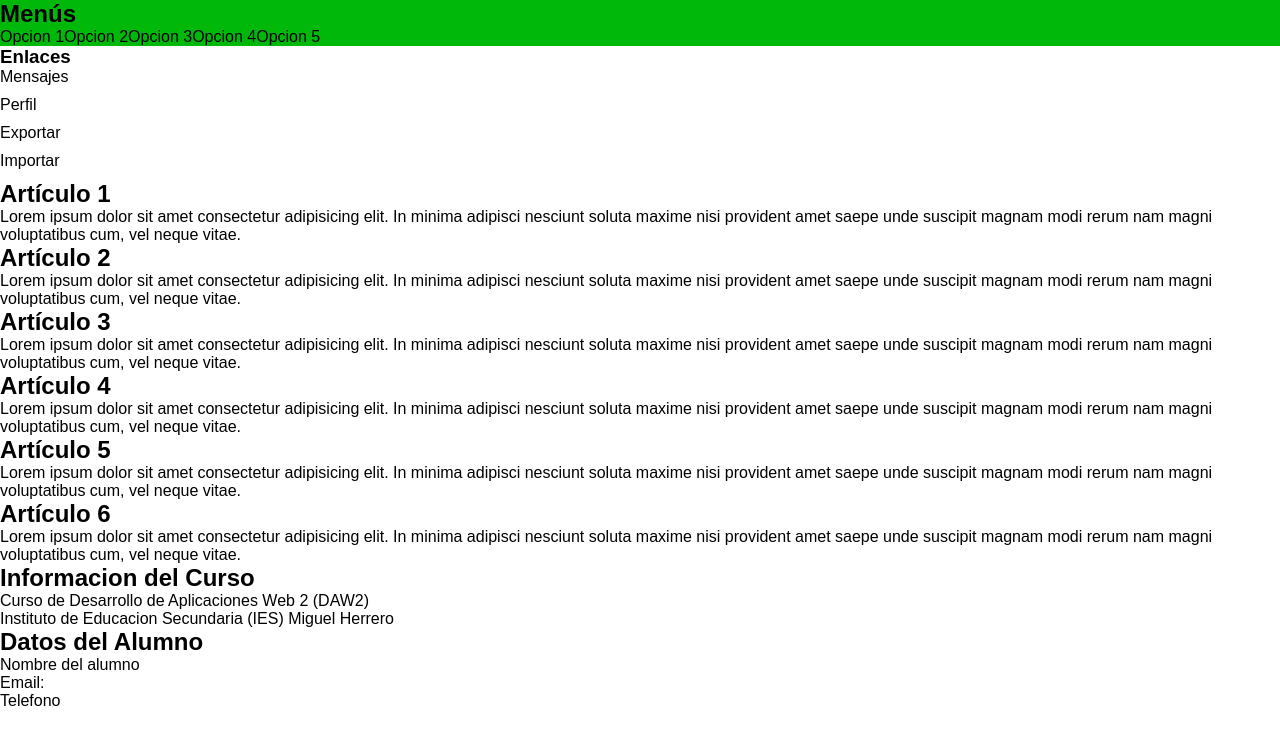
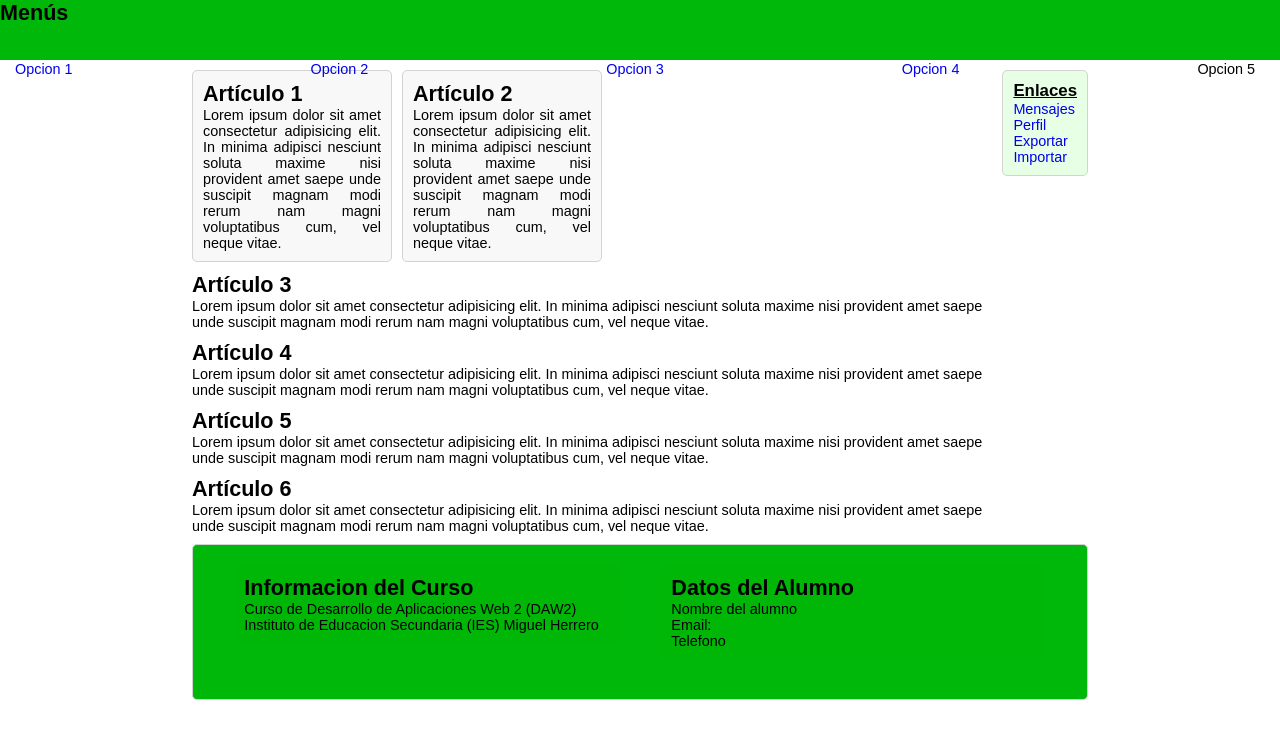
Before and after one commit to s0y3lsa/DIW, a plain HTML site: page UND2/Hoja07_FlexboxMediaQueris/index.html in a window 1280 px wide. Drawn offline with Linux system fonts and the light colour scheme.

Commit message:
pagina verde

```diff
--- a/UND2/Hoja07_FlexboxMediaQueris/index.html
+++ b/UND2/Hoja07_FlexboxMediaQueris/index.html
@@ -8,67 +8,79 @@
 </head>
 <body>
 
-    <header>
+    <header class="cabecera">
+        <div>
             <h2>Menús</h2>
-            <nav>
+        </div>
+
+            <nav id="menuNav">
                 <ul>
-                    <li>Opcion 1</li>
-                    <li>Opcion 2</li>
-                    <li>Opcion 3</li>
-                    <li>Opcion 4</li>
+                    <li><a href="#">Opcion 1 </a>
+                            <ul class="submenu">
+                                <li><a href="#">Submenu 1</a></li>
+                                <li><a href="#">Submenu 2</a></li>
+                                <li><a href="#">Submenu 3</a></li>
+                            </ul>
+                    </li>
+                    <li><a href="#">Opcion 2</a></li>
+                    <li><a href="#">Opcion 3</a></li>
+                    <li><a href="#">Opcion 4</a></li>
                     <li>Opcion 5</li>
                 </ul>
             </nav>
+
     </header>
 
 
     <main>
-        <aside class="menu-lateral">
-            <h3>Enlaces</h3>
-            <ul>
-                <li>Mensajes</li>
-                <li>Perfil</li>
-                <li>Exportar</li>
-                <li>Importar</li>
-            </ul>
-        </aside>
-        <section class="contenedor-principal">
-
-            <article class="articulo-1">
+        <section id="contenedor-principal">
+            <article>
                 <h2>Artículo 1</h2>
-                <p>Lorem ipsum dolor sit amet consectetur adipisicing elit. In minima adipisci nesciunt soluta maxime nisi provident amet saepe unde suscipit magnam modi rerum nam magni voluptatibus cum, vel neque vitae.</p>
+                <p>Lorem ipsum dolor sit amet consectetur adipisicing elit. In minima adipisci
+                    nesciunt soluta maxime nisi provident amet saepe unde suscipit magnam modi
+                    rerum nam magni voluptatibus cum, vel neque vitae.</p>
             </article>
 
-            <article class="articulo-2">
+            <article>
                 <h2>Artículo 2</h2>
                 <p>Lorem ipsum dolor sit amet consectetur adipisicing elit. In minima adipisci nesciunt soluta maxime nisi provident amet saepe unde suscipit magnam modi rerum nam magni voluptatibus cum, vel neque vitae.</p>
             </article>
 
-            <artcile class="articulo-3">
+            <artcile>
                 <h2>Artículo 3</h2>
                 <p>Lorem ipsum dolor sit amet consectetur adipisicing elit. In minima adipisci nesciunt soluta maxime nisi provident amet saepe unde suscipit magnam modi rerum nam magni voluptatibus cum, vel neque vitae.</p>
             </artcile>
 
-
-            <artcile class="articulo-4">
+            <artcile>
                 <h2>Artículo 4</h2>
                 <p>Lorem ipsum dolor sit amet consectetur adipisicing elit. In minima adipisci nesciunt soluta maxime nisi provident amet saepe unde suscipit magnam modi rerum nam magni voluptatibus cum, vel neque vitae.</p>
             </artcile>
 
-            <artcile class="articulo-5">
+            <artcile>
                 <h2>Artículo 5</h2>
                 <p>Lorem ipsum dolor sit amet consectetur adipisicing elit. In minima adipisci nesciunt soluta maxime nisi provident amet saepe unde suscipit magnam modi rerum nam magni voluptatibus cum, vel neque vitae.</p>
             </artcile>
 
-            <artcile class="articulo-6">
+            <artcile>
                 <h2>Artículo 6</h2>
                 <p>Lorem ipsum dolor sit amet consectetur adipisicing elit. In minima adipisci nesciunt soluta maxime nisi provident amet saepe unde suscipit magnam modi rerum nam magni voluptatibus cum, vel neque vitae.</p>
             </artcile>
 
         </section>
+
+        <aside class="menu-lateral">
+            <h3>Enlaces</h3>
+            <ul>
+                <li><a href="#">Mensajes</a></li>
+                <li><a href="#">Perfil</a></li>
+                <li><a href="#">Exportar</a></li>
+                <li><a href="#">Importar</a></li>
+            </ul>
+        </aside>
     </main>
 
     <footer>
+
         <section class="caja-1">
             <h2>Informacion del Curso</h2>
             <p>Curso de Desarrollo de Aplicaciones Web 2 (DAW2)</p>
--- a/UND2/Hoja07_FlexboxMediaQueris/style.css
+++ b/UND2/Hoja07_FlexboxMediaQueris/style.css
@@ -1,42 +1,133 @@
 *{
-    font-family: Arial, sans-serif;
     margin: 0;
     padding: 0;
-    box-sizing: border-box;
+    box-sizing: border-box; /*no se sumen al tamaño el margin y el padding*/
+
+}
+html{
+    font-family: Arial, sans-serif;
+    font-size:0.9em;
+    --green-50: #e7ffe4;
 }
 
-
-header{
+header  {
     background-color: #00b809;
+    height: 60px;
+}
+header .cabecera>div{
+    margin:0 15%;
+    background-color: #00b809;
+    display: flex;
+    justify-content: space-between;
+    height: 100%;
+    border-radius: 0 0 5px 5px;
+    align-items: flex-end;
+}
+nav  a{
+    text-decoration: none;
 }
 
-/*menu encabezado*/
-header nav{
+nav ul{
+    list-style-type: none; /*quitar los puntos*/
+    margin-top:30px;
+    margin-right: 0px;
+    margin-bottom: 6px;
+    display: flex;
+    justify-content: space-between;
 
 }
-
-header nav ul{
-    list-style: none; /*quitar los puntos*/
-    display: flex;
-    text-align: right;
+nav li{
+    padding: 5px;
+}
+nav ul li:hover{
+    outline-style: solid;
+    outline-width: 1px;
+    background-color: #00ff00;
+    border-radius: 5px;
+    color:#00b809;
+}
+main{
+    margin:10px 15%;
+    display:flex;
+    flex-direction: row;
 }
 
-.menu-lateral{
+aside{
+    background-color: #e7ffe4;
+    padding: 10px;
+    border: 1px solid lightgrey;
+    border-radius: 5px;
+    align-self: flex-start; /*se alinea el aside solo, lo deja arriba del contenedor*/
+    margin-left: 5px;
+}
+aside ul{
+    list-style-type: none;
 
 }
+aside h3{
+    text-decoration: underline;
+}
+aside a{
+    text-decoration: none;
+}
+aside a:hover{
+    text-decoration: underline overline;
 
-.menu-lateral ul{
-    list-style: none; /*quitar los puntos*/
-    flex-direction: column;
-    margin: 0;
-    padding: 0;
 }
-.menu-lateral li{
-    /*border-bottom: 1px solid rgb(128, 128, 128);*/
-    margin-bottom: 10px; /* Espacio entre los elementos del menú */
+#contenedor-principal{
+    display: flex;
+    flex-wrap: wrap; /*si no entra en una fila te lo pone a la siguiente*/
+    gap:10px;
+}
+#contenedor-principal article{
+    flex:0 0 200px; /*flex 1º= */
+    background-color: #f8f8f8;
+    padding: 10px;
+    border: 1px solid lightgrey;
+    border-radius: 5px;
+}
+#contenedor-principal article h2{
+    margin-top:0;
+}
+#contenedor-principal article p{
+    text-align: justify;
 }
 
-.contenedor-princial{
+footer{
+    margin: 0 15%;
+    background-color: #00b809;
+    padding: 20px;
+    border: 1px solid lightgrey;
+    border-radius: 5px;
     display: flex;
+    justify-content: space-around;
+    align-items: start;
+}
+footer section{
+    margin-bottom: 20px;
+    padding: 10px;
+    border-radius: 5px;
+    flex-basis: 45%;
+    background-color: #00b606;
+}
 
+nav ul li{
+    display: inline-block;
+    position: relative; /**/
+    padding: 5px 15px;
+    margin-right: 10px
 }
+nav ul li .submenu{
+    display: none;
+    position: absolute;
+    top: 100%;
+    list-style: none;
+    border-radius: 5px;
+    margin:0;
+    width: 150px;
+    z-index: 1000;
+    background-color: #00b606;
+}
+nav ul li:hover .submenu{
+    display: block; /*para que aparezcan en bloque*/
+}
```
